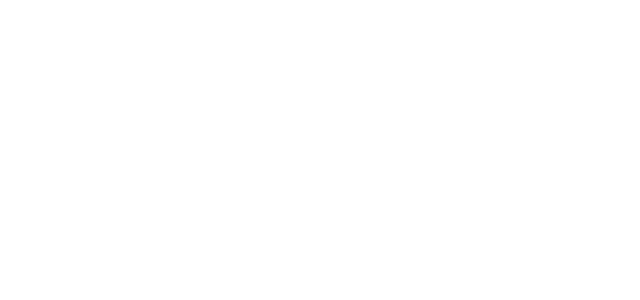
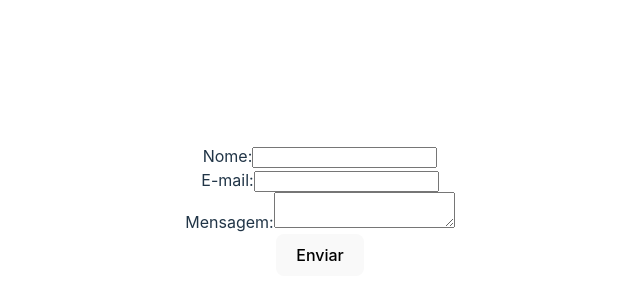
Before and after one commit to qmclouca/SENAC_REACT_FRONT, a React (Vite) app in the folder LanchesSenac/: page /Formulario in a window 1280 px wide. Before the commit this address had no page. Shown: the part 190-490 px from the top of the page, without its empty margins (320-960 px from the left). Built offline with nearby package versions, Linux system fonts and the light colour scheme.

Commit message:
criando client cadastroAsaas

```diff
--- a/LanchesSenac/src/App.tsx
+++ b/LanchesSenac/src/App.tsx
@@ -4,6 +4,8 @@ import PaginaInicial from "./Pages/PaginaInicial/PaginaInicial";
 import Autor from "./Pages/Autor/Autor";
 import Cardapio from "./Pages/Cardapio/Cardapio";
 import Pagamento from "./Pages/Pagamento/Pagamento";
+import Formulario from "./components/Formulario/Formulario";
+import Cadastro from "./components/Formulario/Cadastro";
 
 
 const App = () => {
@@ -15,6 +17,8 @@ const App = () => {
         <Route path="/autor" element={<Autor />} />
         <Route path="/cardapio" element={<Cardapio />} />
         <Route path="/pagamento" element={<Pagamento />}/>
+        <Route path="/Formulario" element={<Formulario/>}/>
+        <Route path="/cadastro" element={<Cadastro/>}/>
       </Routes>
     </Router>
   );
--- /dev/null
+++ b/LanchesSenac/src/components/Formulario/Cadastro.tsx
@@ -0,0 +1,48 @@
+import { useState } from "react"
+
+
+const Cadastro = () =>{
+    const[cadastroData, setCadsatroData] = useState({
+        name:'',
+        cpfCnpj: '',
+        email:''
+
+    });
+
+    const handleChange =(e) =>{
+        const {name, value} = e.target;
+        setCadsatroData({
+            ...cadastroData,
+            [name]: value,
+        });
+    };
+
+    const handleSubmit = (e) =>{
+        e.preventDefault();
+        console.log('Dados do Cadastro', cadastroData)
+    };
+
+    return(
+        <>
+        <form onSubmit={handleSubmit}>
+            <div>
+                <label htmlFor="name">Nome:</label>
+                <input type="text" id="name" name="name"value={cadastroData.name} onChange={handleChange} />
+            </div>
+            <div>
+                <label htmlFor="cpjCnpj">CPF:</label>
+                <input type="text" id="cpfCnpj" name="cpfCnpj" value={cadastroData.cpfCnpj} onChange={handleChange} />
+            </div>
+            <div>
+                <label htmlFor="email">E-mail:</label>
+                <input type="text" id="email" name="email" value={cadastroData.email} onChange={handleChange} />
+            </div>
+            <div>
+                <button type="submit">Enviar</button>
+            </div>
+        </form>
+        </>
+    );
+};
+
+export default Cadastro;
--- /dev/null
+++ b/LanchesSenac/src/components/Formulario/Formulario.tsx
@@ -0,0 +1,50 @@
+import React,{useState} from "react";
+
+
+const Formulario = () =>{
+    const [formData, setFormData] = useState({
+        nome:'',
+        email:'',
+        mensagem:''
+    });
+
+    const handleChange =(e) =>{
+        const {name, value} = e.target;
+        setFormData({
+            ...formData,
+            [name]: value,
+
+        });
+    };
+
+    const handleSubmit = (e) => {
+        e.preventDefault();
+        //chamada de API para enviar dados via POST
+        console.log('Dados do formulário', formData)
+    };
+
+    return(
+        <>
+            <form onSubmit={handleSubmit}>
+            <div>
+                <label htmlFor="nome">Nome:</label>
+                <input type="text" id="nome" name="nome" value={formData.nome} onChange={handleChange}/>
+                {/* Nesse label estamos usando o nome do handleChange (name) também puxando o valor do submit  */}
+            </div>
+            <div>
+                <label htmlFor="email:">E-mail:</label>
+                <input type="text" id="email" name="email" value={formData.email} onChange={handleChange} />
+            </div>
+            <div>
+                <label htmlFor="mensagem">Mensagem:</label>
+                <textarea name="mensagem" id="mensagem" value={formData.mensagem} onChange={handleChange} />
+            </div>
+            <button type="submit">Enviar</button>
+            </form>
+        </>
+    );
+
+
+};
+
+export default Formulario;
--- /dev/null
+++ b/LanchesSenac/src/interfaces/UsuarioAsaas.ts
@@ -0,0 +1,4 @@
+export interface UsuarioAsaas {
+    name: string,
+    cpfCnpj: string
+}
```
Also changed, not shown: LanchesSenac/src/Pages/Formulario/CadastroEx.tsx (added, +12 -0 lines), LanchesSenac/src/Pages/Formulario/FormularioEx.tsx (added, +12 -0 lines), LanchesSenac/src/services/ClientAsaasCustumer.tsx (added, +22 -0 lines), LanchesSenac/src/services/ClientPay.tsx (+9 -4 lines), LanchesSenac/src/Pages/Formulario/FormularioEx.css (added), LanchesSenac/src/components/Formulario/Cadastro.css (added), LanchesSenac/src/components/Formulario/Formulario.css (added).
